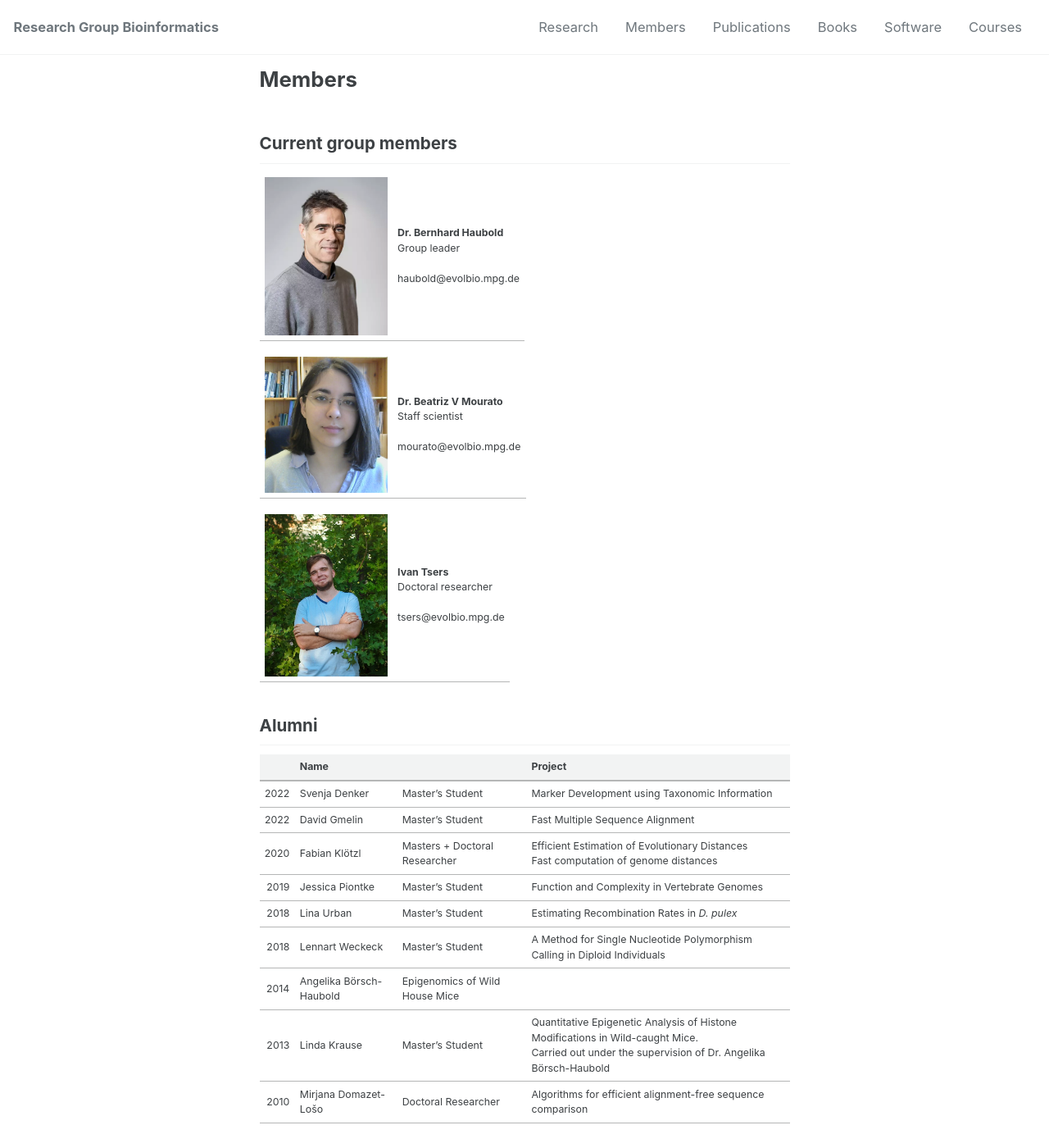
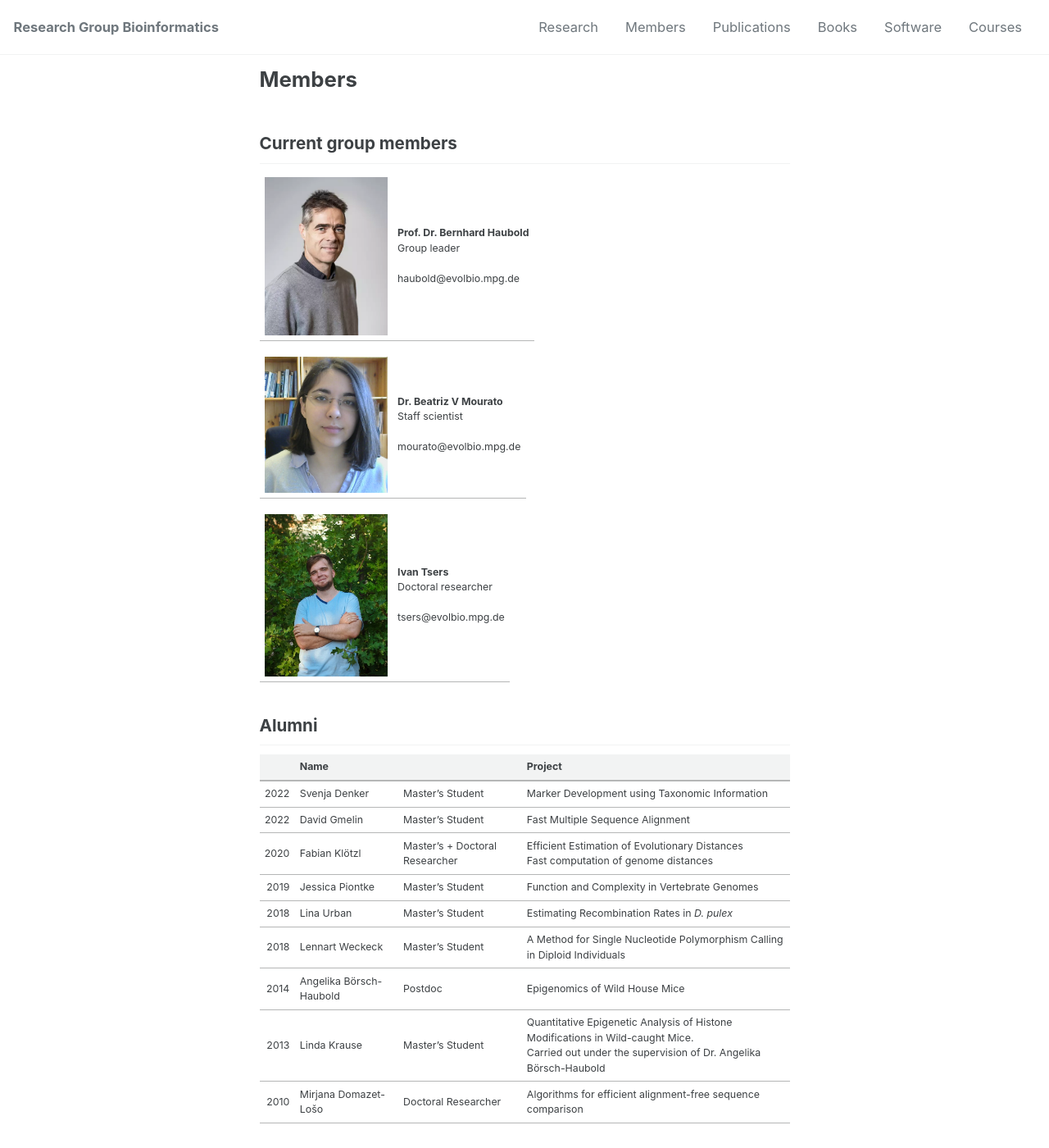
Before and after one commit to EvolBioInf/EvolBioInf.github.io, a Jekyll site: the page built from _pages/members.md, in a window 1280 px wide and 1400 px high. Shown: the whole window at 82% size. Built offline with Jekyll 4.4.1, drawn with Linux system fonts in a browser that asks for light colours; cached includes are drawn as plain includes.

Commit message:
Typos in page on group members

```diff
--- a/_pages/members.md
+++ b/_pages/members.md
@@ -10,7 +10,7 @@ permalink: /members/
 ## Current group members
 
 
-![](/images/Bernhard.jpg){: width="150", style="float: left" } |  **Dr. Bernhard Haubold** <br>Group leader<br><br>haubold@evolbio.mpg.de
+![](/images/Bernhard.jpg){: width="150", style="float: left" } | **Prof. Dr. Bernhard Haubold** <br>Group leader<br><br>haubold@evolbio.mpg.de
 
 
 ![](/images/Beatriz.png){: width="150", style="float: left" } |  **Dr. Beatriz V Mourato** <br>Staff scientist<br><br>mourato@evolbio.mpg.de
@@ -23,10 +23,10 @@ permalink: /members/
 |-:|:-|:---|:----|
 | 2022 | Svenja Denker | Master's Student| Marker Development using Taxonomic Information|
 | 2022 | David Gmelin |  Master's Student| Fast Multiple Sequence Alignment|
-| 2020 | Fabian Klötzl | Masters + Doctoral Researcher| Efficient Estimation of Evolutionary Distances <br>Fast computation of genome distances|
+| 2020 | Fabian Klötzl | Master's + Doctoral Researcher| Efficient Estimation of Evolutionary Distances <br>Fast computation of genome distances|
 | 2019 | Jessica Piontke | Master's Student| Function and Complexity in Vertebrate Genomes|
 | 2018 | Lina Urban  | Master's Student |Estimating Recombination Rates in *D. pulex*|
 | 2018 | Lennart Weckeck | Master's Student| A Method for Single Nucleotide Polymorphism Calling in Diploid Individuals|
-| 2014 | Angelika Börsch-Haubold | Epigenomics of Wild House Mice |
+| 2014 | Angelika Börsch-Haubold | Postdoc | Epigenomics of Wild House Mice |
 | 2013 | Linda Krause | Master's Student| Quantitative Epigenetic Analysis of Histone Modifications in Wild-caught Mice. <br>Carried out under the supervision of Dr. Angelika Börsch-Haubold|
 | 2010 | Mirjana Domazet-Lošo | Doctoral Researcher| Algorithms for efficient alignment-free sequence comparison|
```
